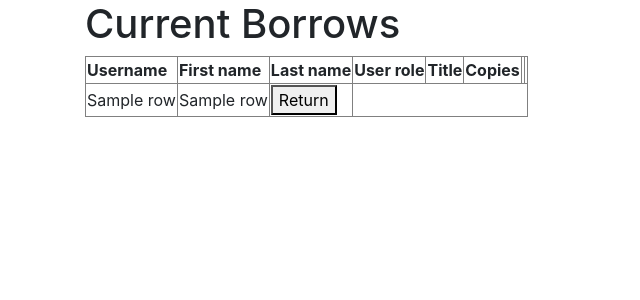
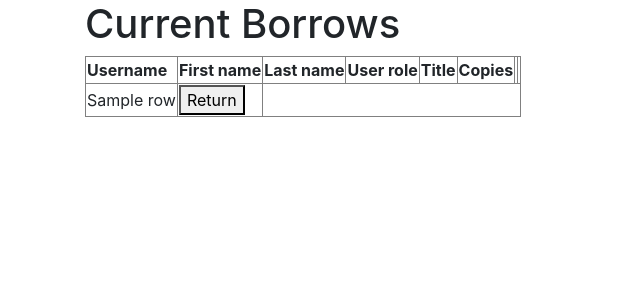
Before and after one commit to danaie/Library-Database, a Flask app: template library/templates/borrows.html in a window 1280 px wide. Shown: the part 24-324 px from the top of the page, without its empty margins (0-640 px from the left). Run offline with Flask 3, Linux system fonts and the light colour scheme; the template is opened without the code that fills it: most values are stand-ins (such as "Sample title", 1, 10 or a date in 2020).

Commit message:
Update borrows.html

```diff
--- a/library/templates/borrows.html
+++ b/library/templates/borrows.html
@@ -19,7 +19,7 @@
             <tbody>
                 {% for row in list %}
                     <tr>
-                        {% for el in row[2:-5] %}
+                        {% for el in row[2:] %}
                             <td>
                                 {% if el=='s' %}
                                     Student
@@ -31,11 +31,9 @@
                             </td>
 
                         {% endfor %}
+
                         <td>
-                            {{ row[-1] }}
-                        </td>
-                        <td>
-                            <a href="/return/{{ row[1] }}+{{ row[7] }}">
+                            <a href="/return/{{ row[0] }}+{{ row[1] }}">
                                 <button type="button">Return</button>
                             </a>
                         </td>
```
